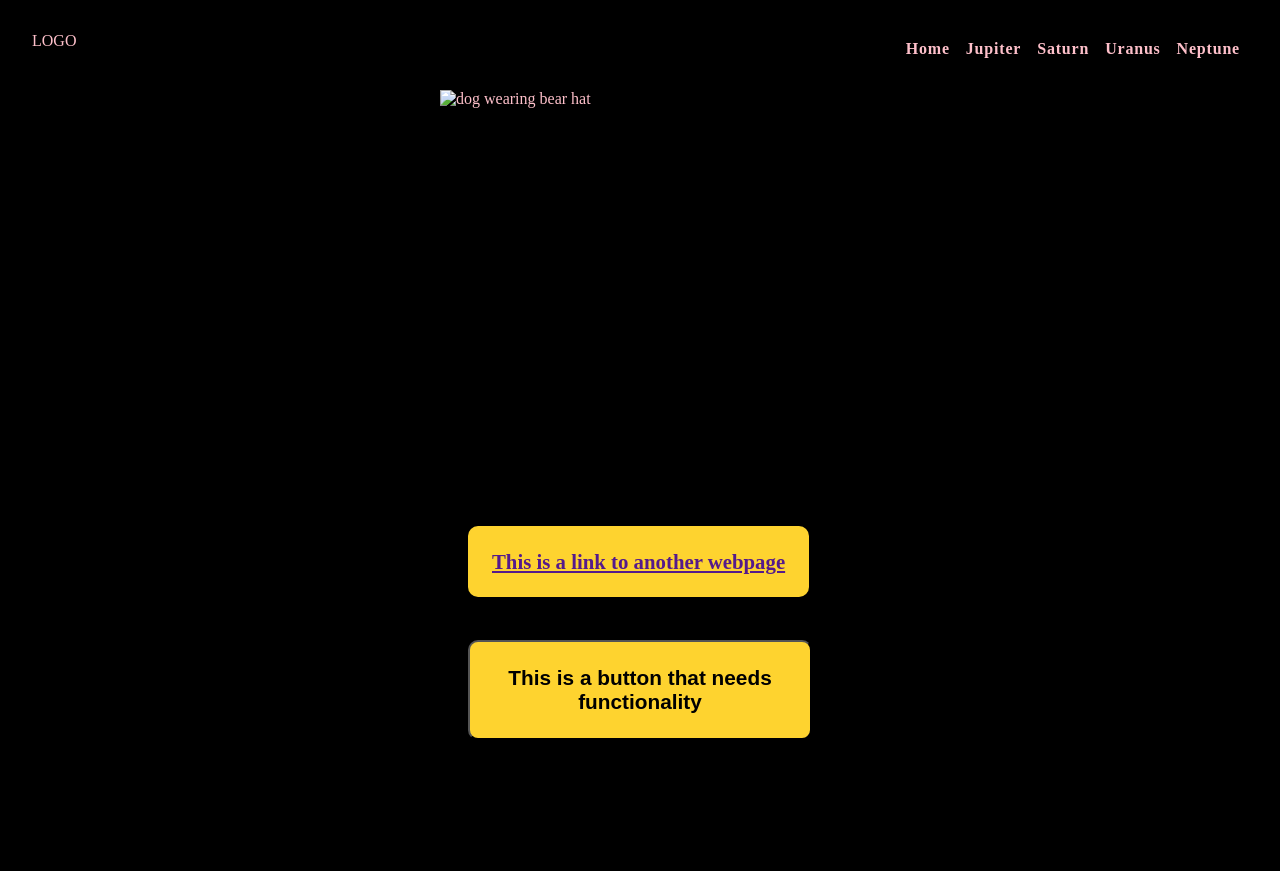
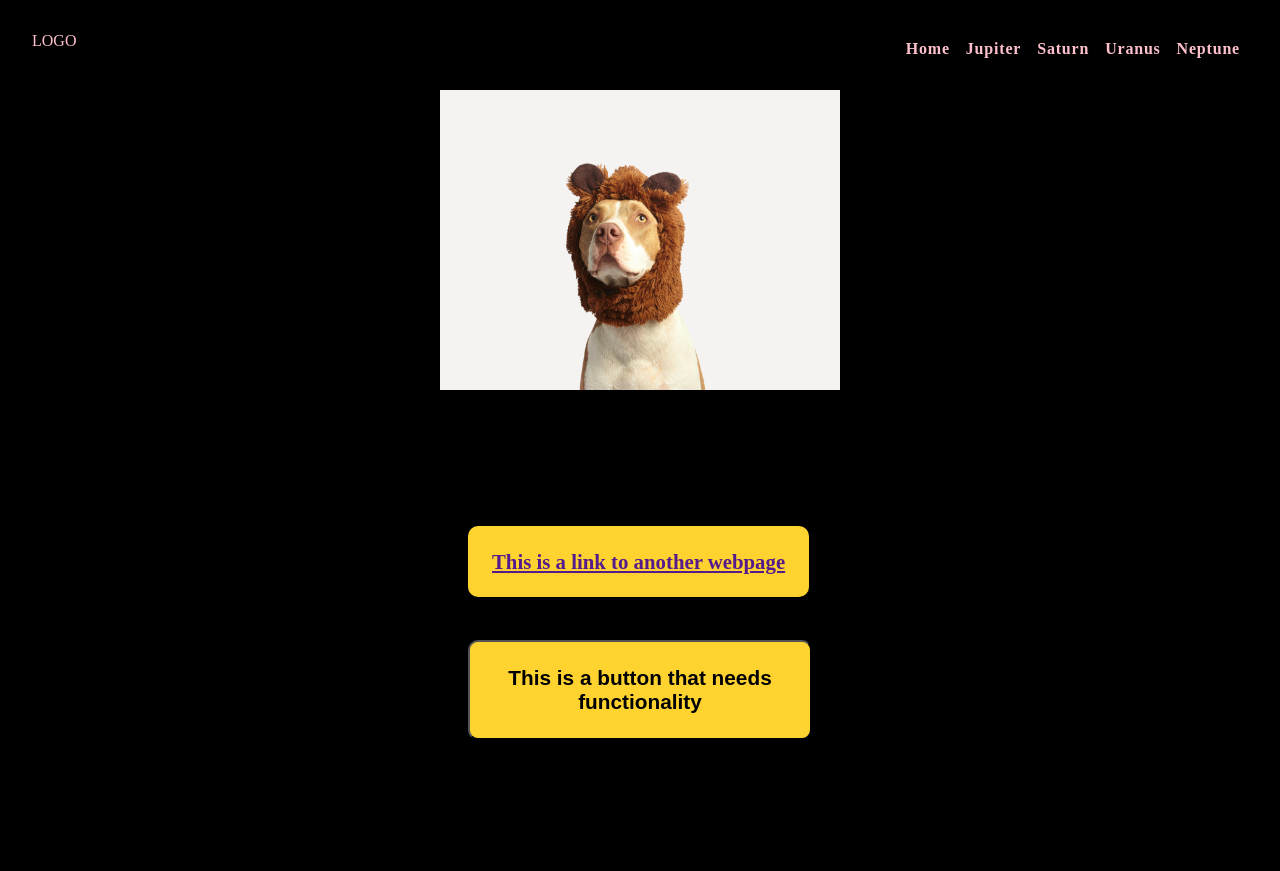
Before and after one commit to nicolelinh444/navbar-css-practice, a plain HTML site: page index.html in a window 1280 px wide. Drawn offline with Linux system fonts and the light colour scheme; the site is published under a folder, as on GitHub Pages, so addresses that start at the root find nothing.

Commit message:
Update index.html
fixed broken image

```diff
--- a/index.html
+++ b/index.html
@@ -21,7 +21,7 @@
         </nav>
     </header>
 
-    <img src="/images/dog.jpeg" alt="dog wearing bear hat">
+    <img src="./images/dog.jpeg" alt="dog wearing bear hat">
 
     <div class="text-container"><a class="button" href="" target="_blank">This is a link to another webpage</a>
     <br><br>
```
